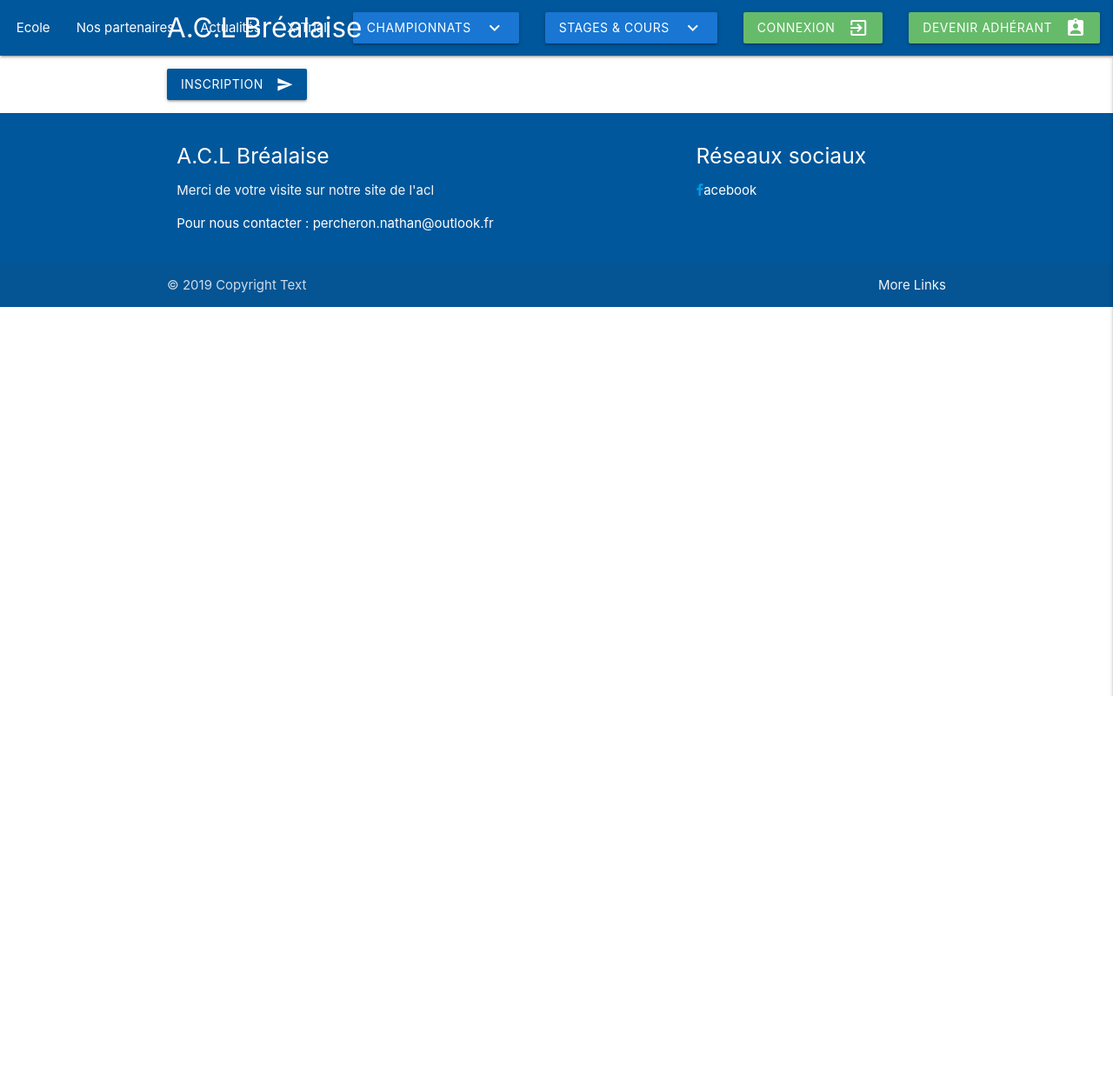
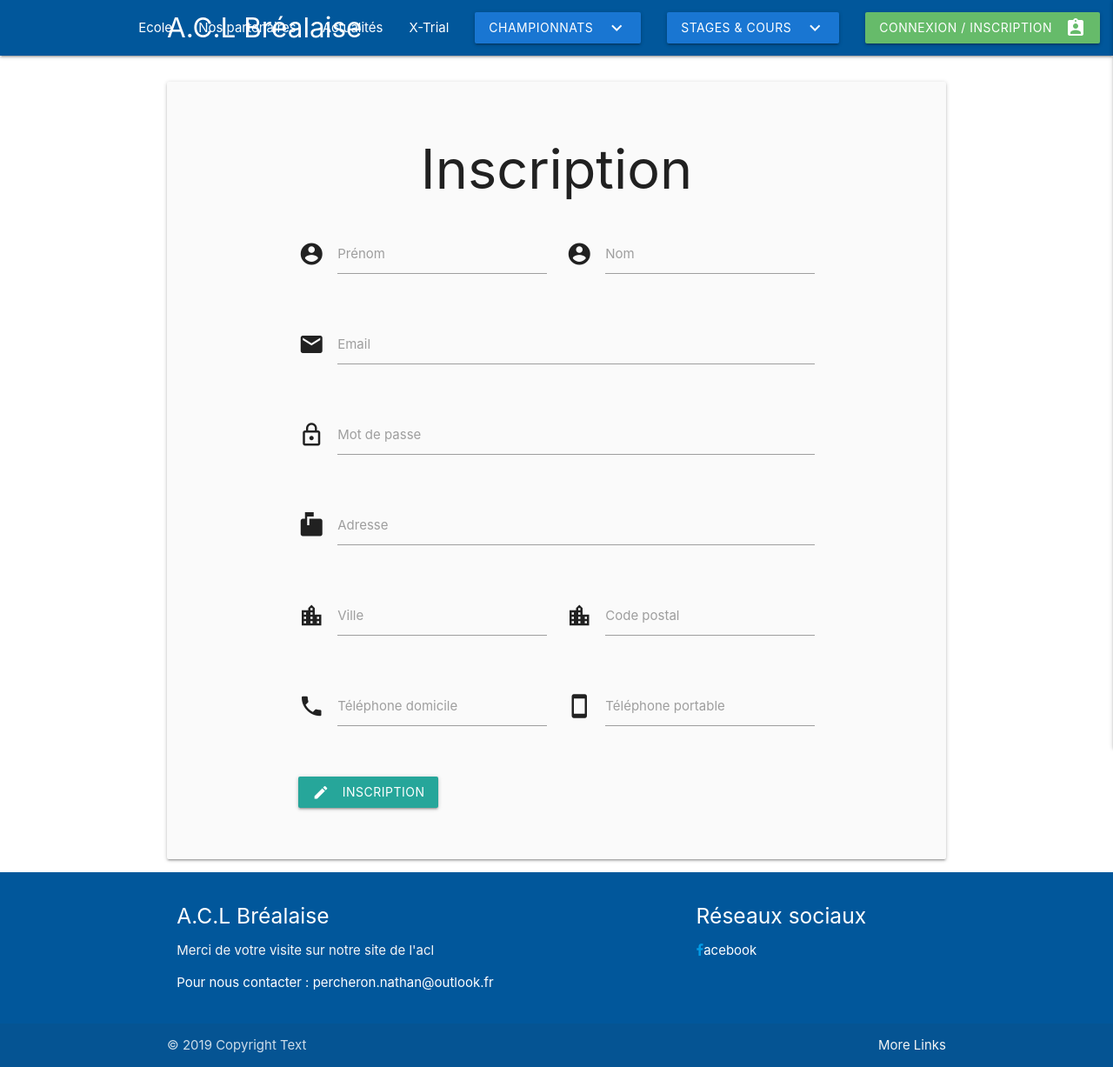
Before and after one commit to NathanPercheron/ACL, a Symfony app: template templates/inscription/inscription.html.twig in a window 1280 px wide. Shown: the whole page at 87% size. Before the commit the page ends 800 px from the top, so only its background shows below. Run offline with Twig, Linux system fonts and the light colour scheme; the template is opened without the code that fills it, so the values that code supplies are empty; form fields are guessed from the names that the template uses; some libraries are stand-ins or nearby versions.

Commit message:
Modification connexion & inscription

```diff
--- a/src/Controller/SecurityController.php
+++ b/src/Controller/SecurityController.php
@@ -59,4 +59,5 @@ class SecurityController extends AbstractController
     public function logout(){
 
     }
+
 }
--- a/src/Form/ArticleType.php
+++ b/src/Form/ArticleType.php
@@ -26,7 +26,7 @@ class ArticleType extends AbstractType
                 'multiple' => true,
                 'placeholder' => 'Choisissez...'
             ))
-            ->add('image', FileType::class,array ('label' => 'Veuillez ajouter une image' ));
+            ->add('image', FileType::class,array ('label' => 'Veuillez ajouter une image'));
     }
 
     public function configureOptions(OptionsResolver $resolver)
--- a/src/Form/PartenaireType.php
+++ b/src/Form/PartenaireType.php
@@ -15,7 +15,7 @@ class PartenaireType extends AbstractType
     {
         $builder
             ->add('nom', TextType::class)
-            ->add('image', FileType::class,array ('label' => 'Veuillez ajouter une image'))
+            ->add('image', FileType::class)
         ;
     }
 
--- a/templates/article/show.html.twig
+++ b/templates/article/show.html.twig
@@ -2,7 +2,7 @@
 
 {% block body %}
 
-<title>L'actualité du club</title>
+<title>ACL Bréalaise - L'actualité du club</title>
 
 <div class="container">
   <div class="row">
--- a/templates/base.html.twig
+++ b/templates/base.html.twig
@@ -78,11 +78,9 @@
 
 <!-- Si il n'y a pas d'utilisateur connécté (connexion & Devenir Adhérent) s'affiche -->
 {% if not app.user %}
-    <li><a class="waves-effect waves-dark btn green lighten-1" href="{{ path ('security_connexion') }}">
-    <i class="material-icons right">exit_to_app</i>Connexion</a></li>
 
-    <li><a href="{{ path ('inscription') }}" class="waves-effect waves-dark btn green lighten-1">
-    <i class="material-icons right">assignment_ind</i>Devenir Adhérant</a></li>
+    <li><a href="{{ path ('security_connexion') }}" class="waves-effect waves-dark btn green lighten-1">
+    <i class="material-icons right">assignment_ind</i>Connexion / Inscription</a></li>
 
 <!-- L'utilisateur est connécté, seul le bouton déconnexion s'affiche -->
 {% else %}
--- a/templates/contact/contact.html.twig
+++ b/templates/contact/contact.html.twig
@@ -1,12 +1,12 @@
 {% extends 'base.html.twig' %}
-
-{% block title %}A.C.L Bréalaise - Contacter nous{% endblock %}
 
 {% block stylesheets %}
 
 {% endblock %}
 
 {% block body %}
+
+<title>ACL Bréalaise - Contacter nous</title>
 
 <div class="container">
     <div class="row">
--- a/templates/inscription/inscription.html.twig
+++ b/templates/inscription/inscription.html.twig
@@ -2,16 +2,88 @@
 
 {% block body %}
 
+<title>ACL Bréalaise - Inscription</title>
+<br>
+
 <div class="container">
+  <div class="col s12 m4 l8">
+    <div class="card-panel grey lighten-5">
+      <div class="col s12">
+        <h1 class="text center">Inscription</h1>
+      </div>
+
 {{ form_start(form) }}
-<div class="input-field col s12">
-      <button class="btn waves-effect waves-light light-blue darken-4"
-      type="submit" name="action">Inscription
-        <i class="material-icons right">send</i>
-        </button>
-      </div>
+<div class="container">
+<div class="row">
+<div class="input-field col s6">
+    <i class="material-icons prefix">account_circle</i>
+    {{ form_label(form.username, 'Prénom') }}
+    {{ form_widget(form.username, {'attr':{'class': "validate"}}) }}
+</div>
+<div class="input-field col s6">
+    <i class="material-icons prefix">account_circle</i>
+    {{ form_label(form.nom) }}
+    {{ form_widget(form.nom, {'attr':{'class': "validate"}}) }}
+</div>
+</div>
+<div class="row">
+    <div class="input-field col s12">
+        <i class="material-icons prefix">email</i>
+        {{ form_label(form.email) }}
+        {{ form_widget(form.email, {'attr':{'class': "validate"}}) }}
+    </div>
+</div>
+<div class="row">
+    <div class="input-field col s12">
+        <i class="material-icons prefix">lock_outline</i>
+        {{ form_label(form.password, 'Mot de passe') }}
+        {{ form_widget(form.password, {'attr':{'class': "validate"}}) }}
+    </div>
+</div>
+<div class="row">
+    <div class="input-field col s12">
+        <i class="material-icons prefix">markunread_mailbox</i>
+        {{ form_label(form.adresse) }}
+        {{ form_widget(form.adresse, {'attr':{'class': "validate"}}) }}
+    </div>
+</div>
+<div class="row">
+    <div class="input-field col s6">
+        <i class="material-icons prefix">location_city</i>
+        {{ form_label(form.ville) }}
+        {{ form_widget(form.ville, {'attr':{'class': "validate"}}) }}
+    </div>
+    <div class="input-field col s6">
+        <i class="material-icons prefix">location_city</i>
+        {{ form_label(form.cdpostal, 'Code postal') }}
+        {{ form_widget(form.cdpostal, {'attr':{'class': "validate"}}) }}
+    </div>
+</div>
+<div class="row">
+    <div class="input-field col s6">
+        <i class="material-icons prefix">phone</i>
+        {{ form_label(form.telephoned, 'Téléphone domicile') }}
+        {{ form_widget(form.telephoned, {'attr':{'class': "validate"}}) }}
+    </div>
+    <div class="input-field col s6">
+        <i class="material-icons prefix">smartphone</i>
+        {{ form_label(form.telephonep, 'Téléphone portable') }}
+        {{ form_widget(form.telephonep, {'attr':{'class': "validate"}}) }}
+    </div>
+</div>
+<div class="row">
+    <div class="input-field col s12">
+      <button class="waves-effect waves-light btn" type="submit" name="action"><i class="material-icons left">edit</i>Inscription</button>
+    </div>
+    </div>
+
+
+</div>
+
+    </div>
+  </div>
+</div>
 {{ form_end(form) }}
-</div>
 
 
 {% endblock %}
--- a/templates/localisation/localisation.html.twig
+++ b/templates/localisation/localisation.html.twig
@@ -1,8 +1,7 @@
 {% extends 'base.html.twig' %}
 
-{% block title %}A.C.L Bréalaise - Nous localiser{% endblock %}
-
 {% block body %}
+<title>ACL Bréalaise - Nous localiser</title>
 
 <div class="container center">
 <h1>Le site de l'acl</h1>
```
Also changed, not shown: templates/article/new.html.twig (+29 -3 lines), templates/connexion/connexion.html.twig (+65 -7 lines), templates/partenaire/new.html.twig (+2 -11 lines), public/uploads/cf34674233fc4f967ed42ac01e187422.jpeg (added).
